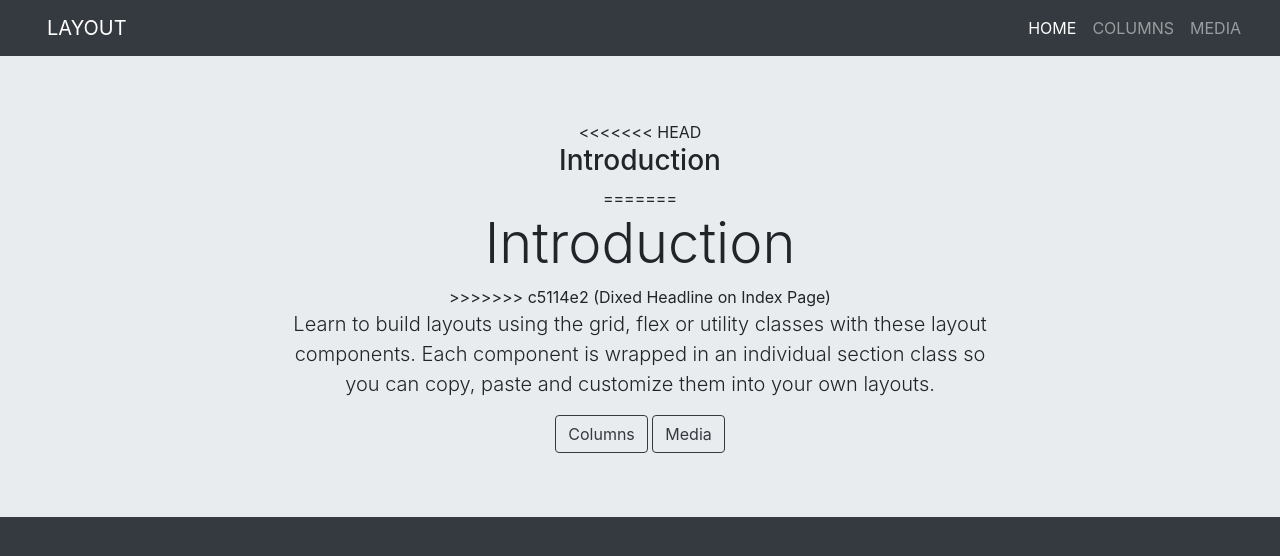
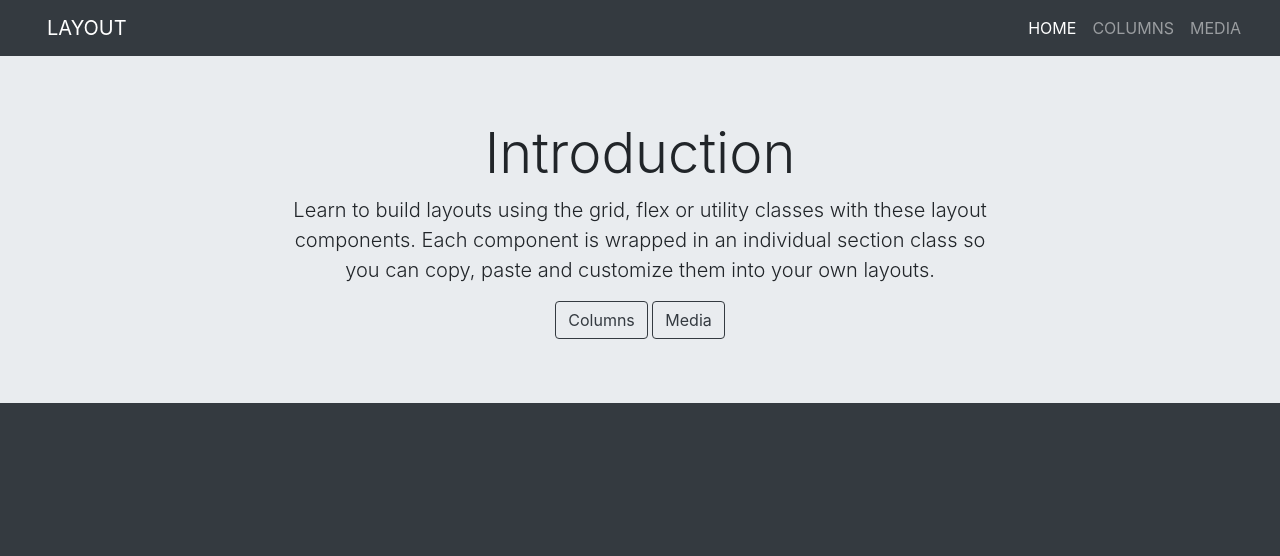
Before and after one commit to msil2/TAMU-TCMG, a plain HTML site: page docs/index.html in a window 1280 px wide. Drawn offline with nearby package versions, Linux system fonts and the light colour scheme.

Commit message:
Removed merge conflict message from homepage

```diff
--- a/docs/index.html
+++ b/docs/index.html
@@ -43,11 +43,7 @@
         <div class="container text-center">
           <div class="row justify-content-center">
             <div class="col-11 col-sm-10 col-md-8 animated fadeInUp">
-<<<<<<< HEAD
-              <h3>Introduction</h3>
-=======
               <h3 class="display-4 text-reverse">Introduction</h3>
->>>>>>> c5114e2 (Dixed Headline on Index Page)
               <p class="lead">
                 Learn to build layouts using the grid, flex or utility classes with these layout components. Each component is wrapped in an
                 individual section class so you can copy, paste and customize them into your own layouts.
```
